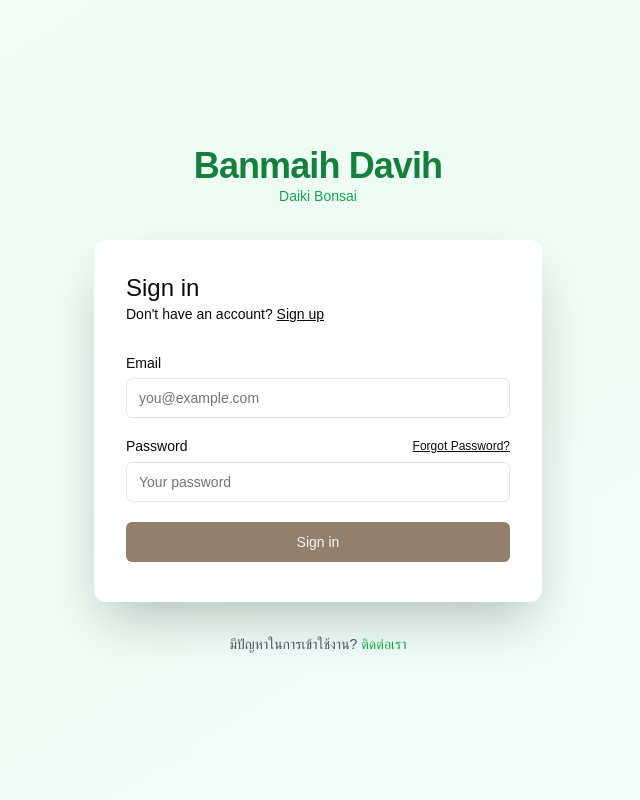
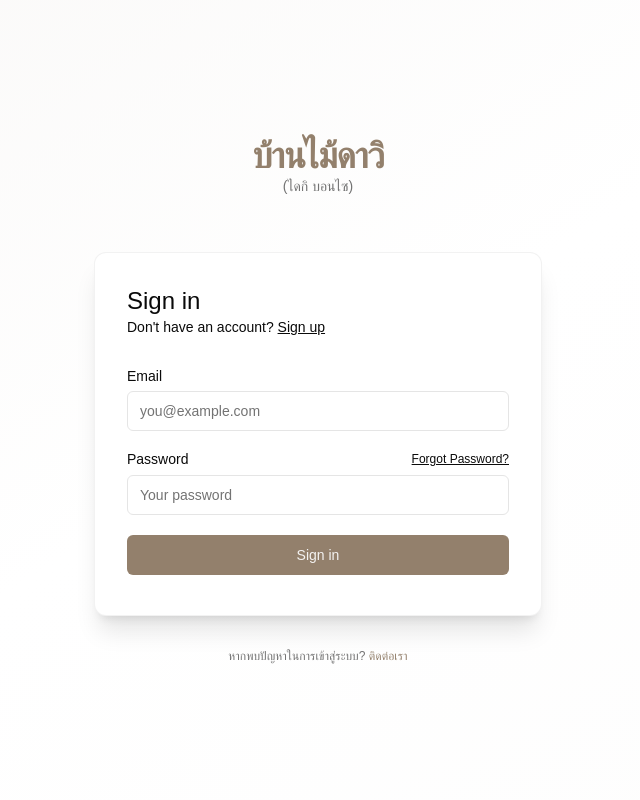
Before and after one commit to davidedotzero/my-app, a Next.js app: page /sign-in in a window 1280 px wide. Shown: the top 800 px of the page, without its empty margins (322-962 px from the left). Built offline with nearby package versions, Linux system fonts and the light colour scheme; a web font is replaced by a local one.

Commit message:
task4:Layout สำหรับหน้า Authentication ของคุณ (เช่น Sign In, Sign Up, Reset Password) จะใช้สีที่สอดคล้องกับ Theme

```diff
--- a/app/(auth-pages)/layout.tsx
+++ b/app/(auth-pages)/layout.tsx
@@ -1,30 +1,39 @@
 // app/(auth-pages)/layout.tsx
 import Link from 'next/link';
-import Image from 'next/image'; // ถ้าคุณจะใช้โลโก้เป็นรูปภาพ
+import React from 'react';
+// (Optional) ถ้าคุณมี Logo เป็น Component หรือ SVG โดยตรง
+// import YourBrandLogo from '@/components/YourBrandLogo';
 
-export default async function AuthPagesLayout({ // เปลี่ยนชื่อเพื่อความชัดเจน (แต่ใช้ Layout ก็ได้)
+export default async function AuthPagesLayout({
   children,
 }: {
   children: React.ReactNode;
 }) {
   return (
-    <div className="min-h-screen w-full flex flex-col items-center justify-center bg-gradient-to-br from-green-50 via-emerald-50 to-teal-50 py-12 px-4 sm:px-6 lg:px-8">
-      <div className="w-full max-w-md space-y-8">
+    <div className="min-h-screen w-full flex flex-col items-center justify-center bg-gradient-to-br from-primary/5 via-background to-secondary/5 dark:from-primary/10 dark:via-background dark:to-secondary/10 py-12 px-4 sm:px-6 lg:px-8">
+      {/* ^ ปรับปรุงพื้นหลังให้ใช้สีจาก Theme แบบอ่อนๆ หรือสีพื้นหลังหลัก */}
+      <div className="w-full max-w-sm sm:max-w-md space-y-6 sm:space-y-8">
         <div className="text-center">
-          <Link href="/" className="inline-block transition-transform hover:scale-105">
-            <h1 className="text-4xl font-bold text-green-700 tracking-tight">
-              Banmaih Davih
+          <Link href="/" className="group inline-block mb-4 sm:mb-6 focus:outline-none focus-visible:ring-2 focus-visible:ring-ring focus-visible:ring-offset-2 focus-visible:ring-offset-background rounded-md">
+            {/* ถ้ามี Logo Component: <YourBrandLogo className="h-12 w-auto mx-auto text-primary" /> */}
+            <h1 className="text-3xl sm:text-4xl font-bold text-primary group-hover:opacity-80 transition-opacity tracking-tight">
+              บ้านไม้ดาวิ
             </h1>
-            <p className="text-sm text-green-600">Daiki Bonsai</p>
+            <p className="text-sm text-muted-foreground group-hover:opacity-80 transition-opacity">
+              (ไดกิ บอนไซ)
+            </p>
           </Link>
         </div>
-        <div className="bg-white p-8 shadow-2xl rounded-xl">
+
+        {/* Card UI สำหรับฟอร์ม */}
+        <div className="bg-card p-6 sm:p-8 shadow-xl rounded-xl border border-border/50">
           {children}
         </div>
-        <div className="text-center text-sm text-gray-600">
+
+        <div className="text-center text-xs text-muted-foreground">
           <p>
-            มีปัญหาในการเข้าใช้งาน?{' '}
-            <Link href="/contact" className="font-medium text-green-600 hover:text-green-700 hover:underline">
+            หากพบปัญหาในการเข้าสู่ระบบ?{' '}
+            <Link href="/contact" className="font-medium text-primary hover:underline hover:text-primary/80">
               ติดต่อเรา
             </Link>
           </p>
```
